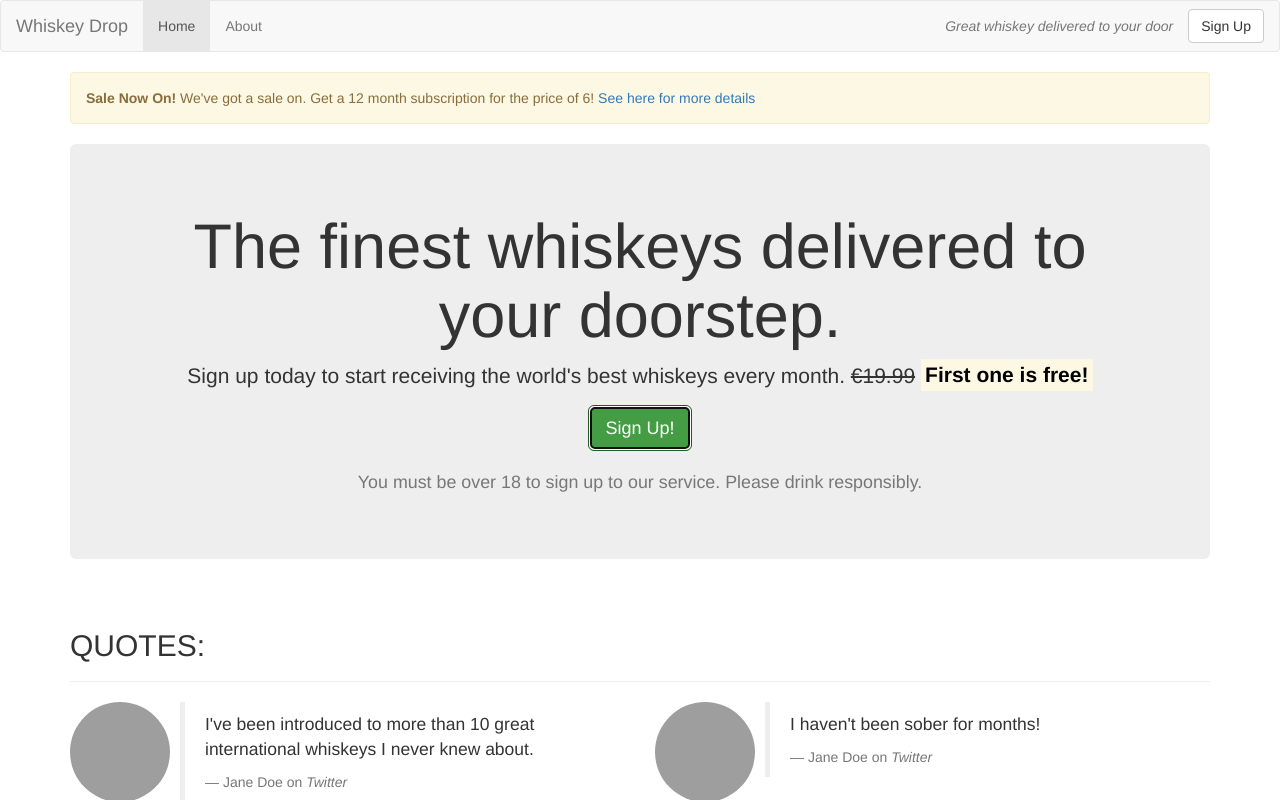
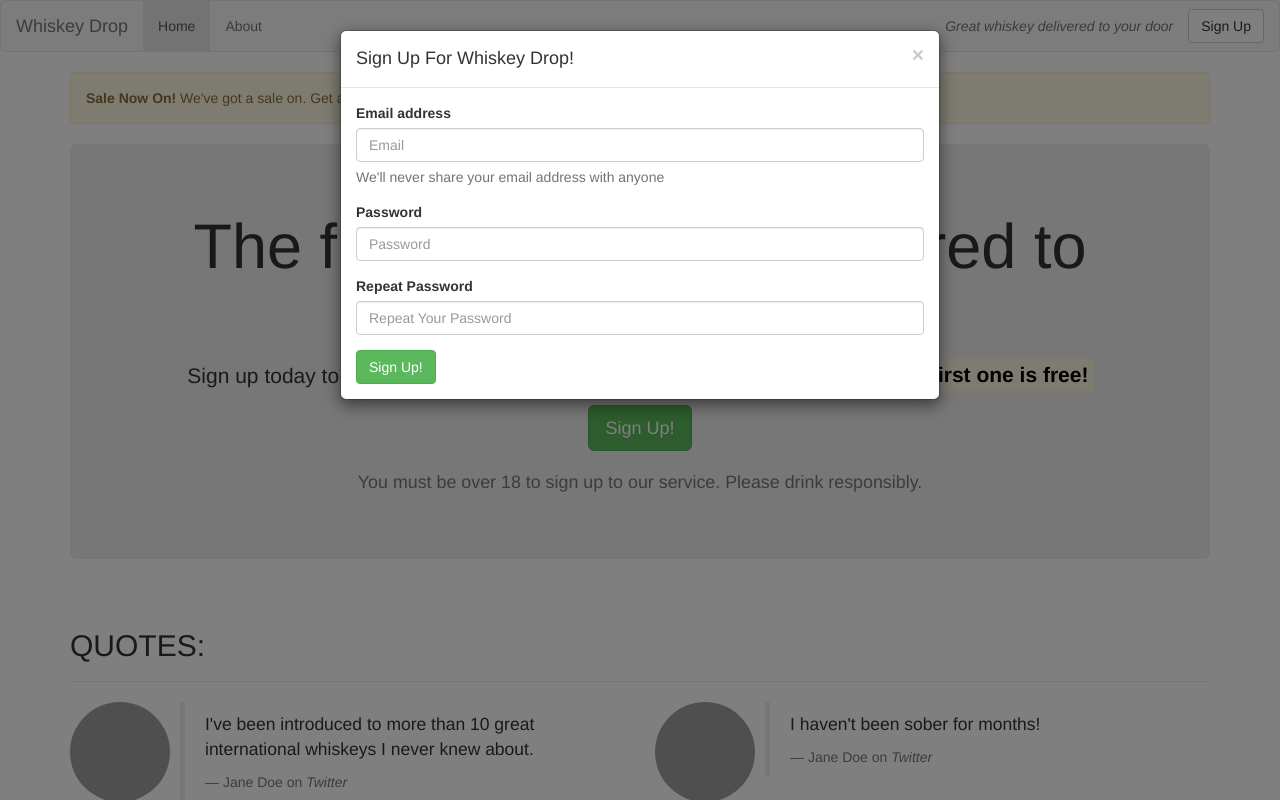
Before and after one commit to stephenjblair/bootstrap-lesson, a plain HTML site: page index.html in a window 1280 px wide. Both pictures are taken after a click on the button "Sign Up!". Shown: the top 800 px of the page. Drawn offline with nearby package versions, Linux system fonts and the light colour scheme; grey boxes are pictures that could not be loaded.

Commit message:
Added modal and sign up form

```diff
--- a/index.html
+++ b/index.html
@@ -48,7 +48,7 @@
                 <section class="callout jumbotron text-center">
                     <h1>The finest whiskeys delivered to your doorstep.</h1>
                     <p class="lead">Sign up today to start receiving the world's best whiskeys every month. <s class="hidden-xs">€19.99</s> <span class="visible-xs"><br></span> <strong><mark>First one is free!</mark></strong></p>
-                    <p><button class="btn btn-lg btn-success">Sign Up!</button></p>
+                    <p><button class="btn btn-lg btn-success" data-toggle='modal' data-target='#signUpModal'>Sign Up!</button></p>
                     <p class="text-muted"><small>You must be over 18 to sign up to our service. Please drink responsibly.</small></p>
                 </section>
             </div>
@@ -130,6 +130,39 @@
         </section>
         <!-- /.features -->
     </article>
+
+    <!-- Modal -->
+    <div class="modal fade" id="signUpModal" tabindex="-1" role="dialog" aria-labelledby="myModalLabel">
+        <div class="modal-dialog" role="document">
+            <div class="modal-content">
+                <div class="modal-header">
+                    <button type="button" class="close" data-dismiss="modal" aria-label="Close"><span aria-hidden="true">&times;</span></button>
+                    <h4 class="modal-title" id="myModalLabel">Sign Up For Whiskey Drop!</h4>
+                </div>
+                <div class="modal-body">
+                    <form>
+                        <div class="form-group">
+                            <label for="email">Email address</label>
+                            <input type="email" class="form-control" id="email" placeholder="Email">
+                            <p class="help-block">We'll never share your email address with anyone</p>
+                        </div>
+                        <div class="form-group">
+                            <label for="password">Password</label>
+                            <input type="password" class="form-control" id="password" placeholder="Password">
+                        </div>
+                        <div class="form-group">
+                            <label for="passwordRepeat">Repeat Password</label>
+                            <input type="password" class="form-control" id="passwordRepeat" placeholder="Repeat Your Password">
+                        </div>
+                        <button type="submit" class="btn btn-success">Sign Up!</button>
+                    </form>
+                </div>
+            </div>
+        </div>
+    </div>
+
+    <script src="https://code.jquery.com/jquery-3.2.1.min.js" integrity="sha256-hwg4gsxgFZhOsEEamdOYGBf13FyQuiTwlAQgxVSNgt4=" crossorigin="anonymous"></script>
+    <script src="https://maxcdn.bootstrapcdn.com/bootstrap/3.3.7/js/bootstrap.min.js" integrity="sha384-Tc5IQib027qvyjSMfHjOMaLkfuWVxZxUPnCJA7l2mCWNIpG9mGCD8wGNIcPD7Txa" crossorigin="anonymous"></script>
 </body>
 
 </html>
```
